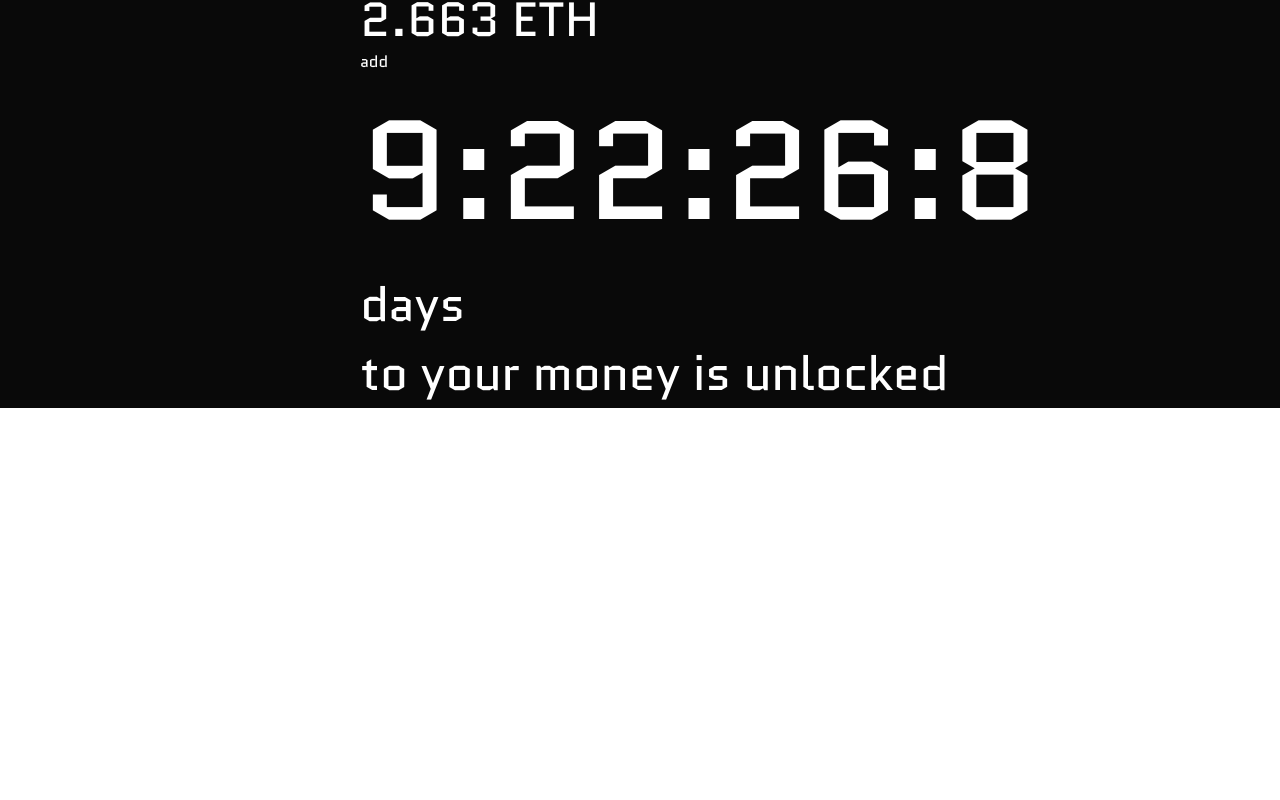
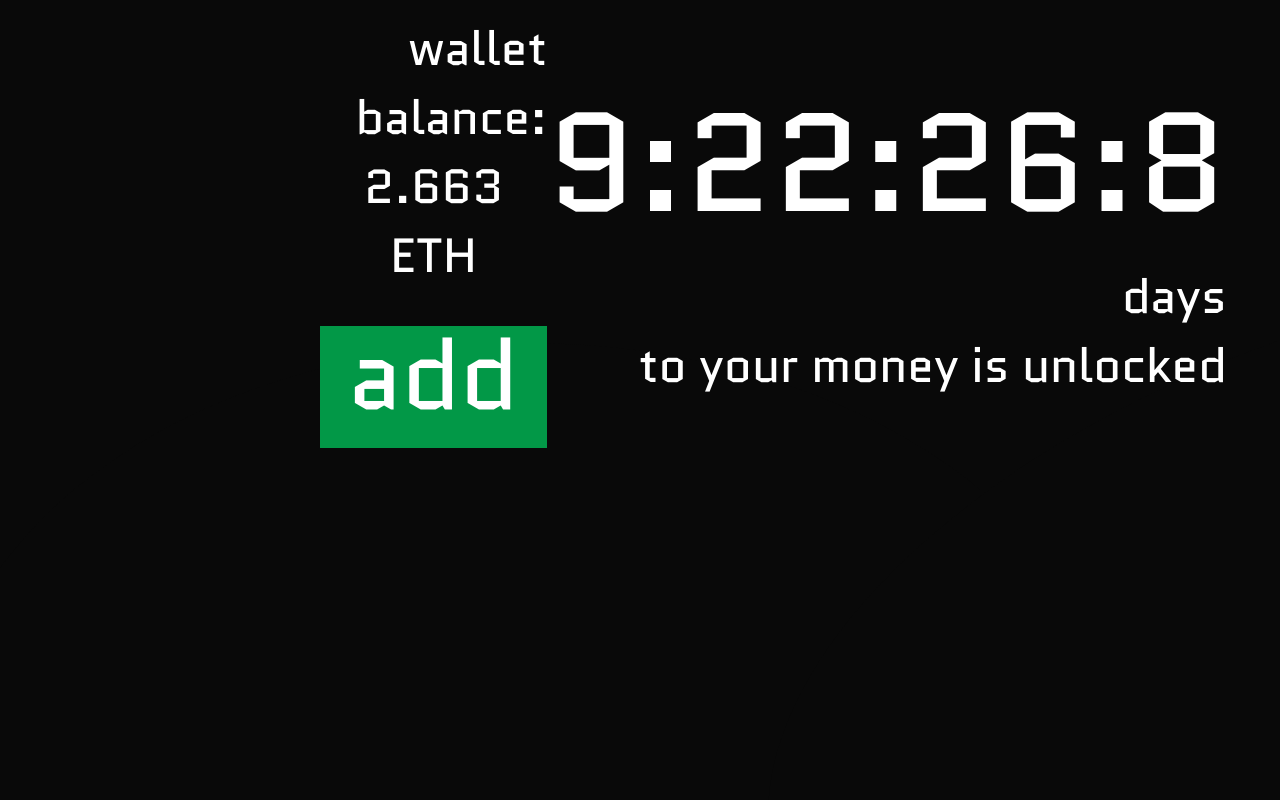
Before and after one commit to vkuper77/white-list, a Next.js app: page / in a window 1280 px wide. Shown: the part 3960-4760 px from the top of the page. Before the commit the page ends 4368 px from the top, so only its background shows below. Built offline with nearby package versions, Linux system fonts and the light colour scheme.

Commit message:
feat: add Safe

```diff
--- a/src/components/Safe/Safe.jsx
+++ b/src/components/Safe/Safe.jsx
@@ -5,11 +5,11 @@ const Safe = () => {
                 <h1 className={styles.card__title}>Safe</h1>
                 <p className={styles.card__subtitle}>Helps people to stay HODL</p>
                 <p className={styles.card__subtitle}>through the bear market</p>
-                <div>
-                    <div>
+                <div className={styles.cards}>
+                    <div className={styles.card__left}>
                         <p className={styles.card__subtitle}>wallet balance:</p>
-                        <p className={styles.card__subtitle}>2.663 ETH</p>
-                        <a>add</a>
+                        <p className={`${styles.card__subtitle} ${styles.text__balance}`}>2.663 ETH</p>
+                        <a className={styles.button}>add</a>
                     </div>
                     <div>
                         <p className={styles.card__right__title}>9:22:26:8</p>
@@ -17,6 +17,10 @@ const Safe = () => {
                         <p className={styles.card__subtitle}>to your money is unlocked</p>
                     </div>
                 </div>
+                <div className={styles.ellipse__header} />
+                <div className={styles.background__card}/>
+                <div className={styles.ellipse__footer__left} />
+                <div className={styles.ellipse__footer__right} />
             </div>)
 }
 
--- a/styles/Safe.module.css
+++ b/styles/Safe.module.css
@@ -1,24 +1,108 @@
 .card{
-    background-color: #090909;
     display: flex;
     flex-direction: column;
     align-items: flex-end;
     padding-right: 240px;
+    padding-left:320px;
     color: white;
+    position: relative;
+    margin-bottom: 1387px;
 }
+
+.cards{
+    display: flex;
+    flex-direction: row;
+    margin-top: 98px;
+    justify-content: space-between;
+    width: 100%;
+    align-items: center;
+    margin-bottom: 339px;
+}
+
+.card__left{
+    display: flex;
+    flex-direction: column;
+    align-items: center;
+}
+
+.button{
+    background-color: #029847;
+    color: #fff;
+    font-size: 98px;
+    padding: 0 29px 24px 29px;
+    margin-top: 36px;
+}
+
+.button:hover {
+    color: #090909;
+    cursor: pointer;
+}
+
 .card__right__title{
     font-size: 140px;
     line-height: 200px;
     color: white;
 }
+
 .card__title{
     font-weight: 400;
     font-size: 240px;
     line-height: 343px;
     color: white;
 }
+
 .card__subtitle{
     font-size: 48px;
     line-height: 69px;
     color: white;
+    text-align: right;
 }
+
+.text__balance{
+    text-align: center;
+}
+
+.ellipse__header{
+    height: 548px;
+    border-radius: 50%;
+    background-color: #090909;
+    position: absolute;
+    right: -16px;
+    left: -16px;
+    z-index: -1;
+    top: -84px;
+}
+
+.ellipse__footer__left{
+    border-radius: 50%;
+    position: absolute;
+    width: 1179.76px;
+    height: 814.11px;
+    left: -61.06px;
+    top: 908px;
+    background: #090909;
+    transform: rotate(0.35deg);
+    z-index: -1;
+}
+
+.background__card {
+    position: absolute;
+    top: 181px;
+    right: 0;
+    left: 0;
+    bottom: 0;
+    z-index: -1;
+    background: #090909;
+}
+
+.ellipse__footer__right{
+    border-radius: 50%;
+    position: absolute;
+    width: 1312.2px;
+    height: 681.08px;
+    left: 741.89px;
+    top: 884px;
+    background: #090909;
+    transform: rotate(-19.05deg);
+    z-index: -1;
+}
```
